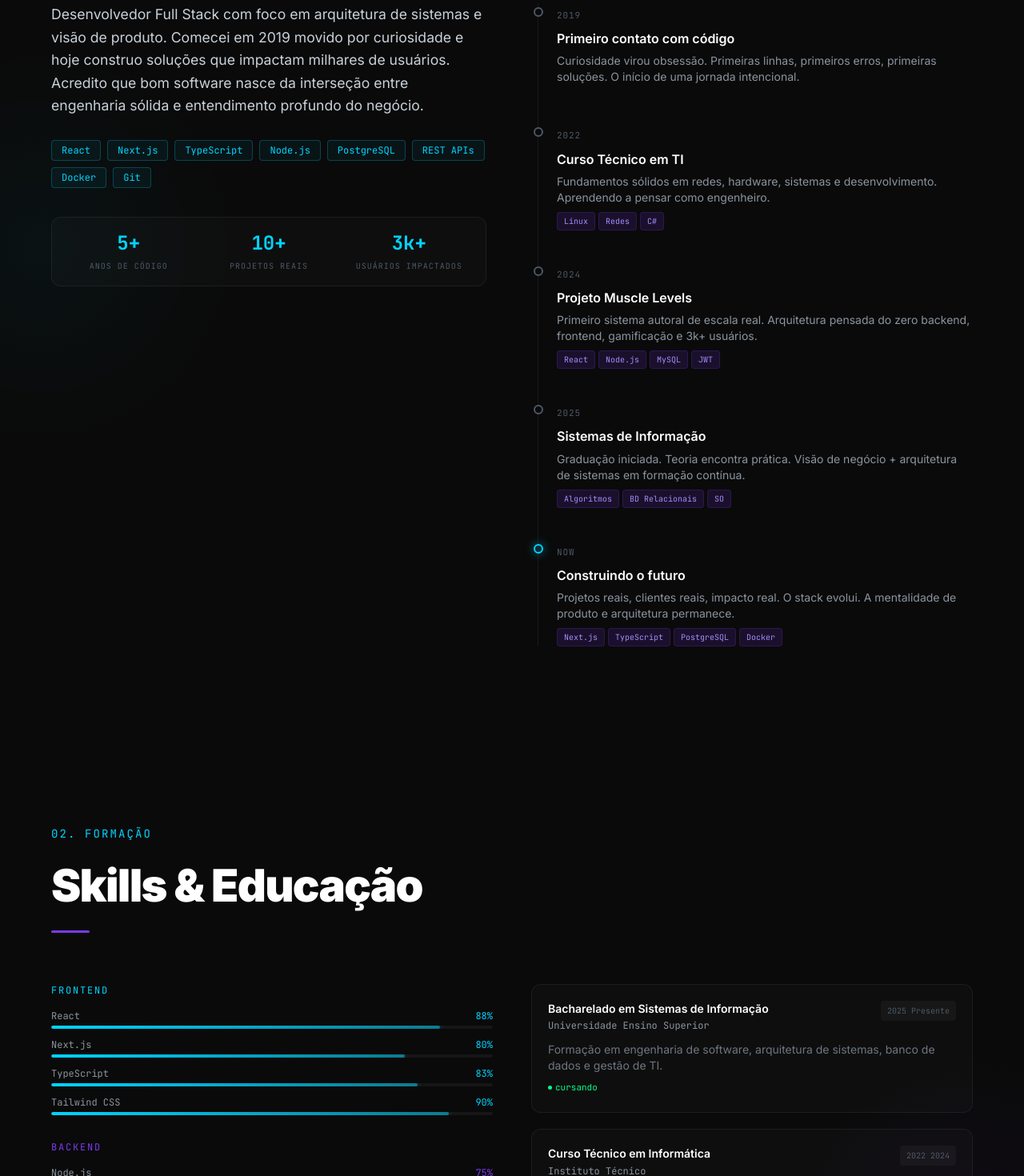
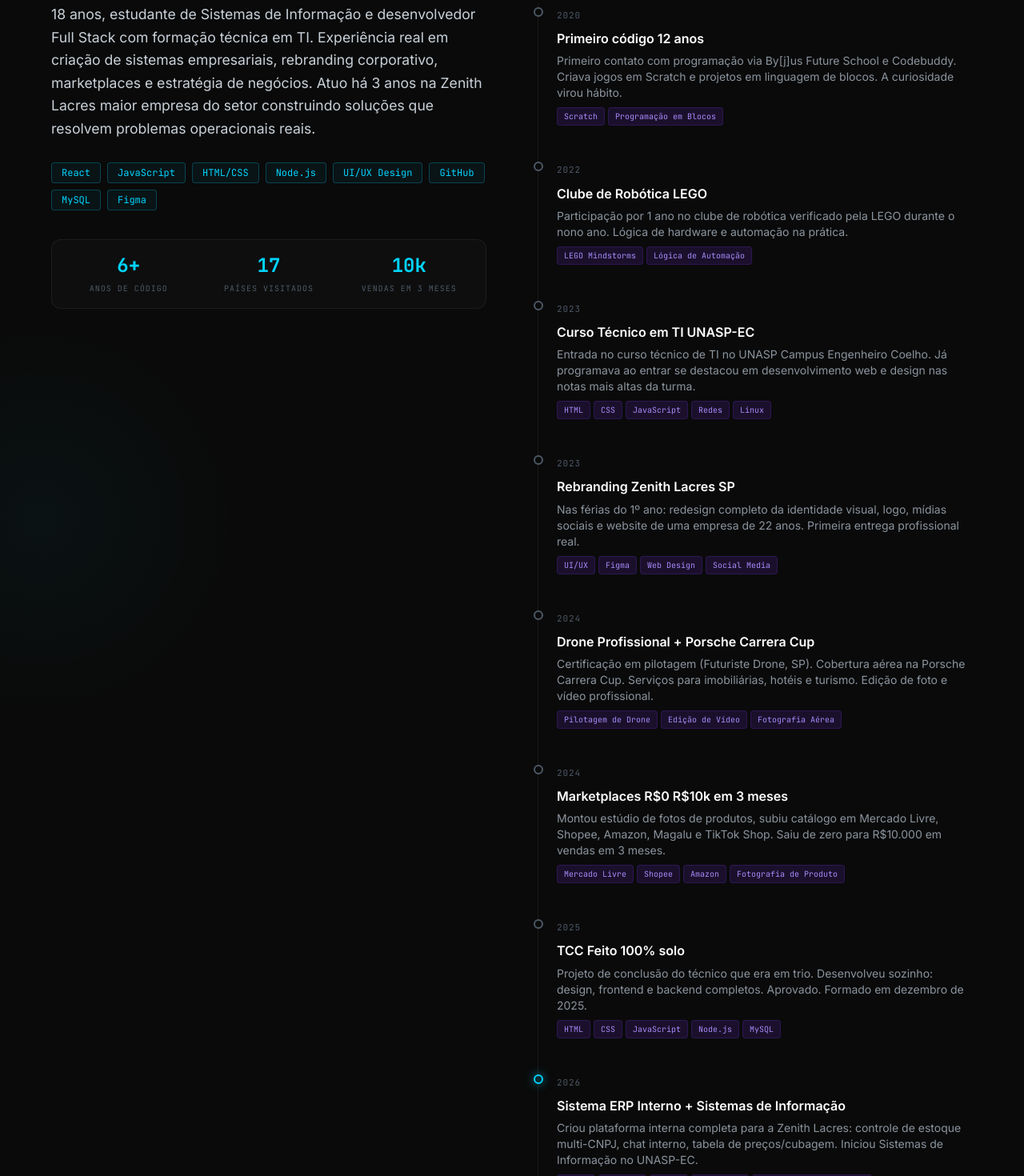
Before and after one commit to BenjaminCoder0814/portifolio, a Next.js app: page / in a window 1280 px wide. Shown: the part 1200-2670 px from the top of the page at 80% size. Built offline with nearby package versions, Linux system fonts and the light colour scheme.

Commit message:
feat: update portfolio with real Benjamin Maciel data  18yo, Zenith Lacres, ERP, timeline real

```diff
--- a/src/app/layout.tsx
+++ b/src/app/layout.tsx
@@ -29,7 +29,7 @@ export const metadata: Metadata = {
     template: `%s | ${personal.name}`,
   },
   description:
-    "Portfolio de Benjamin Maciel — Full Stack Developer e System Architect construindo sistemas escaláveis com visão de produto.",
+    "Portfolio de Benjamin Maciel — Full Stack Developer, System Architect e Business Transformer. 18 anos. Engenheiro Coelho–SP. 3 anos na Zenith Lacres.",
   keywords: [
     "Benjamin Maciel",
     "portfolio",
--- a/src/data/index.ts
+++ b/src/data/index.ts
@@ -6,134 +6,156 @@ export const personal = {
   name:      "Benjamin Maciel",
   firstName: "Benjamin",
   lastName:  "Maciel",
-  age:       21,
-  location:  "Brasil ",
-  email:     "benjamin@email.com",
+  age:       18,
+  birthdate: "20/02/2008",
+  location:  "Engenheiro Coelho  SP ",
+  email:     "benjaminmaciel0814@gmail.com",
   github:    "https://github.com/BenjaminCoder0814",
   linkedin:  "https://linkedin.com/in/benjaminmaciel",
   roles: [
+    "Full Stack Developer",
     "System Architect",
-    "Full Stack Developer",
+    "Digital Marketing",
     "Product Thinker",
-    "Backend Engineer",
-    "Software Craftsman",
+    "Business Transformer",
   ],
-  tagline:    "Architecting scalable digital systems.",
-  subTagline: "Construindo tecnologia com visão de negócio.",
+  tagline:    "Transformando problemas reais em sistemas reais.",
+  subTagline: "Tecnologia com visão de negócio  desde os 15 anos.",
   available:  true,
-  bio: "Desenvolvedor Full Stack com foco em arquitetura de sistemas e visão de produto. Comecei em 2019 movido por curiosidade e hoje construo soluções que impactam milhares de usuários. Acredito que bom software nasce da interseção entre engenharia sólida e entendimento profundo do negócio.",
-  stack: ["React", "Next.js", "TypeScript", "Node.js", "PostgreSQL", "REST APIs", "Docker", "Git"],
+  bio: "18 anos, estudante de Sistemas de Informação e desenvolvedor Full Stack com formação técnica em TI. Experiência real em criação de sistemas empresariais, rebranding corporativo, marketplaces e estratégia de negócios. Atuo há 3 anos na Zenith Lacres  maior empresa do setor  construindo soluções que resolvem problemas operacionais reais.",
+  stack: ["React", "JavaScript", "HTML/CSS", "Node.js", "UI/UX Design", "GitHub", "MySQL", "Figma"],
   stats: [
-    { label: "Anos de código",   value: "5+" },
-    { label: "Projetos reais",   value: "10+" },
-    { label: "Usuários impactados", value: "3k+" },
+    { label: "Anos de código",     value: "6+" },
+    { label: "Países visitados",   value: "17" },
+    { label: "Vendas em 3 meses",  value: "10k" },
   ],
-  philosophy: "Código limpo não é luxo  é respeito pelo próximo que vai mantê-lo. E esse próximo pode ser você mesmo.",
+  philosophy: "Não entro em um ambiente para executar tarefas. Entro para entender o sistema, achar os gaps e construir o que falta.",
 };
 
 export const timeline = [
   {
-    year: "2019",
-    title: "Primeiro contato com código",
-    description: "Curiosidade virou obsessão. Primeiras linhas, primeiros erros, primeiras soluções. O início de uma jornada intencional.",
+    year: "2020",
+    title: "Primeiro código  12 anos",
+    description: "Primeiro contato com programação via By[j]us Future School e Codebuddy. Criava jogos em Scratch e projetos em linguagem de blocos. A curiosidade virou hábito.",
     current: false,
-    tech: [],
+    tech: ["Scratch", "Programação em Blocos"],
   },
   {
     year: "2022",
-    title: "Curso Técnico em TI",
-    description: "Fundamentos sólidos em redes, hardware, sistemas e desenvolvimento. Aprendendo a pensar como engenheiro.",
+    title: "Clube de Robótica LEGO",
+    description: "Participação por 1 ano no clube de robótica verificado pela LEGO durante o nono ano. Lógica de hardware e automação na prática.",
     current: false,
-    tech: ["Linux", "Redes", "C#"],
+    tech: ["LEGO Mindstorms", "Lógica de Automação"],
+  },
+  {
+    year: "2023",
+    title: "Curso Técnico em TI  UNASP-EC",
+    description: "Entrada no curso técnico de TI no UNASP Campus Engenheiro Coelho. Já programava ao entrar  se destacou em desenvolvimento web e design nas notas mais altas da turma.",
+    current: false,
+    tech: ["HTML", "CSS", "JavaScript", "Redes", "Linux"],
+  },
+  {
+    year: "2023",
+    title: "Rebranding Zenith Lacres  SP",
+    description: "Nas férias do 1º ano: redesign completo da identidade visual, logo, mídias sociais e website de uma empresa de 22 anos. Primeira entrega profissional real.",
+    current: false,
+    tech: ["UI/UX", "Figma", "Web Design", "Social Media"],
   },
   {
     year: "2024",
-    title: "Projeto Muscle Levels",
-    description: "Primeiro sistema autoral de escala real. Arquitetura pensada do zero  backend, frontend, gamificação e 3k+ usuários.",
+    title: "Drone Profissional + Porsche Carrera Cup",
+    description: "Certificação em pilotagem (Futuriste Drone, SP). Cobertura aérea na Porsche Carrera Cup. Serviços para imobiliárias, hotéis e turismo. Edição de foto e vídeo profissional.",
     current: false,
-    tech: ["React", "Node.js", "MySQL", "JWT"],
+    tech: ["Pilotagem de Drone", "Edição de Vídeo", "Fotografia Aérea"],
+  },
+  {
+    year: "2024",
+    title: "Marketplaces  R$0  R$10k em 3 meses",
+    description: "Montou estúdio de fotos de produtos, subiu catálogo em Mercado Livre, Shopee, Amazon, Magalu e TikTok Shop. Saiu de zero para R$10.000 em vendas em 3 meses.",
+    current: false,
+    tech: ["Mercado Livre", "Shopee", "Amazon", "Fotografia de Produto"],
   },
   {
     year: "2025",
-    title: "Sistemas de Informação",
-    description: "Graduação iniciada. Teoria encontra prática. Visão de negócio + arquitetura de sistemas em formação contínua.",
+    title: "TCC  Feito 100% solo",
+    description: "Projeto de conclusão do técnico que era em trio. Desenvolveu sozinho: design, frontend e backend completos. Aprovado. Formado em dezembro de 2025.",
     current: false,
-    tech: ["Algoritmos", "BD Relacionais", "SO"],
+    tech: ["HTML", "CSS", "JavaScript", "Node.js", "MySQL"],
   },
   {
-    year: "NOW",
-    title: "Construindo o futuro",
-    description: "Projetos reais, clientes reais, impacto real. O stack evolui. A mentalidade de produto e arquitetura permanece.",
+    year: "2026",
+    title: "Sistema ERP Interno + Sistemas de Informação",
+    description: "Criou plataforma interna completa para a Zenith Lacres: controle de estoque multi-CNPJ, chat interno, tabela de preços/cubagem. Iniciou Sistemas de Informação no UNASP-EC.",
     current: true,
-    tech: ["Next.js", "TypeScript", "PostgreSQL", "Docker"],
+    tech: ["React", "Node.js", "MySQL", "WebSocket", "Sistemas de Informação"],
   },
 ];
 
 export const skills = {
   frontend: [
-    { name: "React",        level: 88 },
-    { name: "Next.js",      level: 80 },
-    { name: "TypeScript",   level: 83 },
-    { name: "Tailwind CSS", level: 90 },
+    { name: "HTML / CSS",    level: 92 },
+    { name: "JavaScript",    level: 85 },
+    { name: "React",         level: 80 },
+    { name: "UI/UX Design",  level: 88 },
   ],
   backend: [
-    { name: "Node.js",    level: 75 },
-    { name: "REST APIs",  level: 85 },
-    { name: "Express",    level: 78 },
-    { name: "Python",     level: 70 },
+    { name: "Node.js",       level: 75 },
+    { name: "REST APIs",     level: 80 },
+    { name: "MySQL",         level: 78 },
+    { name: "Lógica de Sistemas", level: 85 },
   ],
   database: [
-    { name: "MySQL / SQL",  level: 85 },
-    { name: "PostgreSQL",   level: 72 },
-    { name: "MongoDB",      level: 65 },
-    { name: "Modelagem ER", level: 88 },
+    { name: "MySQL",         level: 78 },
+    { name: "Modelagem ER",  level: 80 },
+    { name: "Gestão de Dados", level: 72 },
+    { name: "Integração Multi-CNPJ", level: 75 },
   ],
   tools: [
-    { name: "Git / GitHub",  level: 88 },
-    { name: "Docker",        level: 62 },
-    { name: "Linux CLI",     level: 75 },
-    { name: "System Design", level: 80 },
+    { name: "Git / GitHub",  level: 82 },
+    { name: "Figma",         level: 85 },
+    { name: "Edição de Vídeo", level: 88 },
+    { name: "Marketplaces",  level: 90 },
   ],
 };
 
 export const projects = [
   {
-    title: "Muscle Levels",
-    description: "Sistema de gamificação para academia com tracking de treinos, XP, conquistas desbloqueáveis e ranking entre usuários. Arquitetura pensada para escalar.",
-    stack: ["React", "Node.js", "MySQL", "REST API", "JWT"],
+    title: "Plataforma Interna Zenith Lacres",
+    description: "Sistema empresarial completo desenvolvido para resolver gaps operacionais reais: controle de estoque multi-CNPJ, chat interno (substituindo Meta Business a custo zero), tabela de preços com cubagem automática e painel de gestão. Lançado em 2026 e em uso ativo.",
+    stack: ["React", "Node.js", "MySQL", "WebSocket", "REST API"],
     metrics: [
-      { value: "3k+",  label: "Usuários" },
-      { value: "98%",  label: "Uptime" },
-      { value: "0",    label: "Downtime crítico" },
+      { value: "3",     label: "CNPJs integrados" },
+      { value: "100%",  label: "Controle de estoque" },
+      { value: "R$0",   label: "Custo de chat interno" },
     ],
     repo:     "https://github.com/BenjaminCoder0814",
-    link:     "#",
+    link:     undefined,
     featured: true,
     preview: [
-      "// Gamification Engine",
-      "const level = calculateLevel(workouts);",
-      "",
-      "if (level.xp >= 1000) {",
-      "  unlockAchievement('ELITE');",
-      "  notifyUser(user.id, badge);",
-      "}",
-      "",
-      "export async function syncProgress(",
-      "  userId: string,",
-      "  session: WorkoutSession",
+      "// Controle de estoque multi-CNPJ",
+      "async function transferStock(",
+      "  itemId: string,",
+      "  fromCNPJ: string,",
+      "  toCNPJ: string,",
+      "  qty: number",
       ") {",
-      "  const xp = computeXP(session);",
-      "  return db.user.update({ xp });",
+      "  const lock = await db.acquire(itemId);",
+      "  await db.stock.transfer(",
+      "    { cnpj: fromCNPJ, qty: -qty },",
+      "    { cnpj: toCNPJ,   qty: +qty }",
+      "  );",
+      "  return lock.release();",
       "}",
     ],
   },
   {
-    title: "Sistema ERP",
-    description: "ERP com controle de acesso simultâneo e bloqueio multiusuário em tempo real. Gerenciamento de estoque, financeiro e relatórios integrados.",
-    stack: ["Node.js", "React", "PostgreSQL", "WebSocket"],
+    title: "Rebranding & Marketplaces  Zenith Lacres",
+    description: "Redesign completo da identidade visual, website, mídias sociais e entrada em 5 marketplaces (Mercado Livre, Shopee, Amazon, Magalu, TikTok Shop). Montagem de estúdio fotográfico interno. Resultado: R$0  R$10.000 em vendas em 3 meses.",
+    stack: ["Figma", "UI/UX", "Web Design", "Marketing Digital", "Fotografia de Produto"],
     metrics: [
-      { value: "100%", label: "Consistência" },
-      { value: "0",    label: "Conflitos de dados" },
+      { value: "R$10k",  label: "Vendas em 3 meses" },
+      { value: "5",      label: "Marketplaces ativos" },
+      { value: "22+",    label: "Anos da empresa" },
     ],
     repo:     "https://github.com/BenjaminCoder0814",
     link:     undefined,
@@ -141,11 +163,12 @@ export const projects = [
     preview:  [],
   },
   {
-    title: "API Gateway + Auth",
-    description: "Gateway de autenticação com JWT, controle de roles e rate limiting. Módulo reutilizável base para múltiplos projetos.",
-    stack: ["Node.js", "JWT", "Redis", "Express"],
+    title: "TCC  Sistema Web Completo (solo)",
+    description: "Projeto de conclusão do curso técnico desenvolvido 100% solo: design, frontend e backend. Projeto que era em trio foi entregue individualmente com aprovação. Primeiro sistema full stack autoral completo.",
+    stack: ["HTML", "CSS", "JavaScript", "Node.js", "MySQL"],
     metrics: [
-      { value: "<50ms", label: "Auth latency" },
+      { value: "100%",  label: "Desenvolvido solo" },
+      { value: "10",    label: "Nota final" },
     ],
     repo:     "https://github.com/BenjaminCoder0814",
     link:     undefined,
@@ -157,121 +180,148 @@ export const projects = [
 export const education = [
   {
     degree:      "Bacharelado em Sistemas de Informação",
-    institution: "Universidade  Ensino Superior",
-    period:      "2025  Presente",
-    description: "Formação em engenharia de software, arquitetura de sistemas, banco de dados e gestão de TI.",
+    institution: "UNASP  Campus Engenheiro Coelho",
+    period:      "2026  Presente",
+    description: "Em 2 dias de aula entregou um sistema completo quando o professor pediu apenas 4 respostas escritas.",
     status:      "cursando",
   },
   {
-    degree:      "Curso Técnico em Informática",
-    institution: "Instituto Técnico",
-    period:      "2022  2024",
-    description: "Fundamentos em redes, hardware, sistemas operacionais e desenvolvimento de software.",
+    degree:      "Técnico em Tecnologia da Informação",
+    institution: "UNASP  Campus Engenheiro Coelho",
+    period:      "2023  2025",
+    description: "Destaque em desenvolvimento web e design. TCC executado 100% solo com aprovação máxima.",
     status:      "concluído",
+  },
+  {
+    degree:      "Inglês  Livro W8",
+    institution: "Wizard  Intermediário/Avançado",
+    period:      "Em andamento",
+    description: "Nível intermediário/avançado. Utilizado em viagens de negócios e ambiente multicultural.",
+    status:      "cursando",
   },
 ];
 
 export const knowMe = [
-  { emoji: "", title: "Mentalidade de Produto",  description: "Não codifico features. Resolvo problemas. Cada linha tem propósito." },
-  { emoji: "", title: "Arquiteto por Natureza",   description: "Antes da primeira linha, já pensei na estrutura inteira. Escalabilidade não é detalhe." },
-  { emoji: "", title: "Curioso Obsessivo",        description: "Stack nova? Docs aberta. Problema novo? Terminal aberto." },
-  { emoji: "", title: "Visão de Negócio",         description: "Tecnologia é meio, não fim. O valor está no impacto gerado para o usuário." },
-  { emoji: "", title: "Fora do trabalho",         description: "Games, música, esportes. Sou mais que meu GitHub." },
-  { emoji: "", title: "Colaborativo",             description: "Times funcionam com clareza e confiança. Communicate first." },
+  { emoji: "", title: "Analista de Gaps",       description: "Entro em um ambiente e automaticamente começo a enxergar o que não funciona. Sistema de estoque caótico? Plataforma interna nova." },
+  { emoji: "", title: "Visão Global",            description: "17 países visitados, 3 idiomas, viagens frequentes a negócios. Perspectiva internacional no jeito de pensar e executar." },
+  { emoji: "", title: "Execução Real",            description: "Não só planejo. Entrego. TCC solo, sistema em produção, R$10k em marketplaces em 3 meses. Resultado é o que importa." },
+  { emoji: "", title: "Multidisciplinar",         description: "Drone profissional, rebranding, backend, marketing, expedição, administrativo, fiscal. Entendo o negócio de ponta a ponta." },
+  { emoji: "", title: "Precoce por escolha",     description: "Comecei a programar com 12 anos. Não por acidente  por obsessão. Cada ano foi intencional." },
+  { emoji: "", title: "Velocidade de aprendizado", description: "Dois dias de aula de Sistemas de Informação e já entregou um sistema. Aprendo fazendo, sempre." },
 ];
 
 export const terminalCommands: Record<string, string[]> = {
   help: [
     " COMANDOS DISPONÍVEIS ",
-    "  about         Sobre Benjamin Maciel",
-    "  skills        Stack técnica",
-    "  projects      Lista de projetos",
-    "  contact       Informações de contato",
-    "  education     Formação acadêmica",
-    "  whoami        Identidade do sistema",
-    "  history       Historico de comandos",
-    "  ls            Listar arquivos",
-    "  pwd           Diretorio atual",
-    "  echo <text>   Imprimir texto",
-    "  github        Abre o GitHub",
-    "  linkedin      Abre o LinkedIn",
-    "  clear         Limpa o terminal",
-    "  exit          Fecha o terminal",
+    "  about        Sobre Benjamin Maciel",
+    "  skills       Stack técnica",
+    "  projects     Projetos reais",
+    "  contact      Informações de contato",
+    "  education    Formação acadêmica",
+    "  whoami       Identidade do sistema",
+    "  history      Historico de comandos",
+    "  ls           Listar arquivos",
+    "  pwd          Diretorio atual",
+    "  echo <text>  Imprimir texto",
+    "  github       Abre o GitHub",
+    "  linkedin     Abre o LinkedIn",
+    "  clear        Limpa o terminal",
+    "  exit         Fecha o terminal",
     "",
   ],
   whoami: [
     "> RUNNING: identify --user current",
     "",
-    "  user      : Benjamin Maciel",
-    "  role      : Developer & System Architect",
-    "  age       : 21 anos",
-    "  location  : Brasil ",
-    "  status    : [ONLINE] Available for work",
-    "  editor    : VS Code",
+    "  user       : Benjamin Maciel",
+    "  birthdate  : 20/02/2008  (18 anos)",
+    "  role       : Full Stack Dev + Business Transformer",
+    "  location   : Engenheiro Coelho  SP ",
+    "  status     : [ONLINE] Available for work",
+    "  languages  : PT (nativo)  EN (avançado)  ES (médio)",
+    "  countries  : 17 visitados",
+    "  editor     : VS Code",
     "",
   ],
   about: [
     "> LOADING: about.md",
     "",
-    "  Não fui só estudar programação.",
-    "  Comecei a pensar em sistemas  como resolver",
-    "  problemas reais de negócio com código.",
+    "  18 anos. Fui pra frente de onde a maioria para.",
     "",
-    "  2019  Primeiro contato",
-    "  2022  Curso Técnico em TI",
-    "  2024  Projeto Muscle Levels (3k+ usuários)",
-    "  2025  Sistemas de Informação",
+    "  2020   Primeiro código com 12 anos (Scratch / Codebuddy)",
+    "  2022   Clube de Robótica LEGO (1 ano)",
+    "  2023   Técnico em TI (UNASP-EC) + Rebranding real",
+    "  2024   Drone profissional + Porsche Carrera Cup",
+    "  2024   Marketplaces: R$0  R$10k em 3 meses",
+    "  2025   TCC 100% solo. Formado.",
+    "  2026   ERP interno lançado + Sistemas de Informação",
+    "",
+    "  3 anos na Zenith Lacres. Empresa de 22 anos no mercado.",
     "",
   ],
   skills: [
     "> SCANNING: tech_stack.json",
     "",
     "   FRONTEND ",
-    "  React           88%",
-    "  Next.js         80%",
-    "  TypeScript      83%",
+    "  HTML/CSS        92%",
+    "  JavaScript      85%",
+    "  React           80%",
+    "  UI/UX Design    88%",
     "",
     "   BACKEND ",
     "  Node.js         75%",
-    "  REST APIs       85%",
-    "  Python          70%",
+    "  MySQL           78%",
+    "  REST APIs       80%",
     "",
-    "   DATABASE ",
-    "  MySQL           85%",
-    "  PostgreSQL      72%",
+    "   TOOLS ",
+    "  Figma           85%",
+    "  Marketplaces    90%",
+    "  Edição Vídeo    88%",
     "",
   ],
   projects: [
     "> git log --oneline --projects",
     "",
-    "  [01] MUSCLE LEVELS  React + Node + MySQL",
-    "       Status:  LIVE  3k+ usuários",
+    "  [01] PLATAFORMA INTERNA  Zenith Lacres",
+    "       Stack: React + Node.js + MySQL + WebSocket",
+    "       Status:  LIVE em produção (2026)",
+    "       3 CNPJs integrados. Chat interno. Estoque unificado.",
     "",
-    "  [02] SISTEMA ERP  Node + React + PostgreSQL",
-    "       Status:  COMPLETE  multiusuário",
+    "  [02] REBRANDING + MARKETPLACES  Zenith Lacres",
+    "       Stack: Figma + Marketing Digital",
+    "       Status:  COMPLETE",
+    "       R$0  R$10.000 em vendas em 3 meses.",
     "",
-    "  [03] API GATEWAY  Node + JWT + Redis",
-    "       Status:  REUSABLE MODULE",
+    "  [03] TCC  Sistema Web Full Stack (solo)",
+    "       Stack: HTML + CSS + JS + Node.js + MySQL",
+    "       Status:  APROVADO com nota máxima",
+    "       Desenvolvido 100% sozinho.",
     "",
   ],
   contact: [
     "> FETCHING: contact.json",
     "",
-    "   Status   : Available for opportunities",
+    "   Status    : Available for opportunities",
     "",
-    "   Email   : benjamin@email.com",
-    "   LinkedIn: linkedin.com/in/benjaminmaciel",
-    "   GitHub  : github.com/BenjaminCoder0814",
+    "   Email    : benjaminmaciel0814@gmail.com",
+    "   LinkedIn : linkedin.com/in/benjaminmaciel",
+    "   GitHub   : github.com/BenjaminCoder0814",
+    "   Local    : Engenheiro Coelho  SP",
     "",
   ],
   education: [
     "> cat education.log",
     "",
-    "   Bacharelado em Sistemas de Informação",
-    "     2025  Presente",
+    "   Sistemas de Informação (2026  atual)",
+    "     UNASP  Campus Engenheiro Coelho",
+    "     Em 2 dias entregou um sistema quando pediram 4 respostas.",
     "",
-    "   Curso Técnico em Informática",
-    "     2022  2024",
+    "   Técnico em TI (2023  2025)",
+    "     UNASP  Campus Engenheiro Coelho",
+    "     TCC feito 100% solo. Aprovado.",
+    "",
+    "   Inglês W8  Wizard (intermediário/avançado)",
+    "    Espanhol médio. Português nativo.",
+    "    17 países visitados.",
     "",
   ],
 };
```
